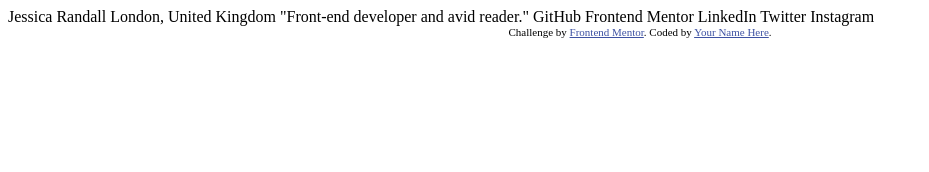
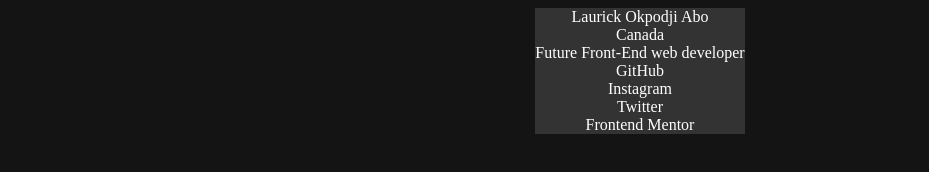
Before and after one commit to Noxiz-2/Social-links-profile, a plain HTML site: page social-links-profile-main/index.html in a window 1280 px wide. Shown: the whole page, without its empty margins (0-929 px from the left). Drawn offline with Linux system fonts and the light colour scheme.

Commit message:
Added container with my informations
I will later center the container on the page

```diff
--- a/social-links-profile-main/index.html
+++ b/social-links-profile-main/index.html
@@ -4,31 +4,24 @@
   <meta charset="UTF-8">
   <meta name="viewport" content="width=device-width, initial-scale=1.0"> <!-- displays site properly based on user's device -->
 
+  <link rel="stylesheet" href="style.css">
+
   <link rel="icon" type="image/png" sizes="32x32" href="./assets/images/favicon-32x32.png">
 
-  <title>Frontend Mentor | Social links profile</title>
+  <title> Social links profile</title>
 
-  <!-- Feel free to remove these styles or customise in your own stylesheet 👍 -->
-  <style>
-    .attribution { font-size: 11px; text-align: center; }
-    .attribution a { color: hsl(228, 45%, 44%); }
-  </style>
 </head>
 <body>
+  <div class="main-container">
+    <div>Laurick Okpodji Abo</div>
+    <div>Canada</div>
+    <div>Future Front-End web developer</div>
+    <div>GitHub</div>
+    <div>Instagram</div>
+    <div>Twitter</div>
+    <div>Frontend Mentor</div>
+  </div>
 
-  Jessica Randall
-  London, United Kingdom
-  "Front-end developer and avid reader."
 
-  GitHub
-  Frontend Mentor
-  LinkedIn
-  Twitter
-  Instagram
-
-  <div class="attribution">
-    Challenge by <a href="https://www.frontendmentor.io?ref=challenge" target="_blank">Frontend Mentor</a>.
-    Coded by <a href="#">Your Name Here</a>.
-  </div>
 </body>
 </html>
--- a/social-links-profile-main/style.css
+++ b/social-links-profile-main/style.css
@@ -0,0 +1,16 @@
+html, body {
+    background-color:hsl(0, 0%, 8%);
+    display: flex;
+    align-items: center;
+    justify-content: center;
+}
+
+
+.main-container {
+   color: hsl(0, 0%, 100%);
+   background-color: hsl(0, 0%, 20%);
+   display: flex;
+   flex-direction: column;
+   align-items: center;
+   justify-content: center;
+}
```
